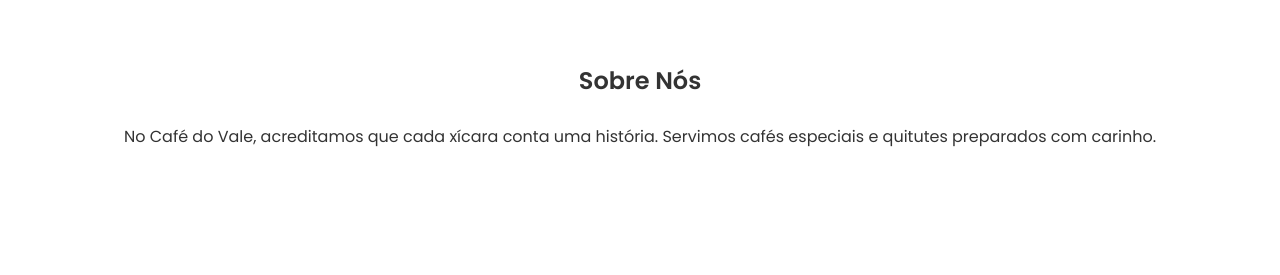
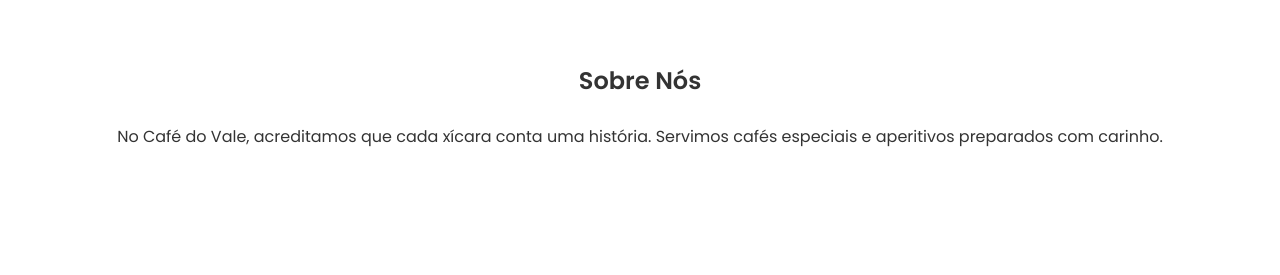
Before and after one commit to Nathan-Anhaia/Landing-page-cafe, a plain HTML site: page index.html in a window 1280 px wide. Shown: the part 860-1135 px from the top of the page. Drawn offline with nearby package versions, Linux system fonts and the light colour scheme; files that its build step writes are made by us from their sources; files whose address does not match are found by name.

Commit message:
Update index.html
Mudando palavra

```diff
--- a/index.html
+++ b/index.html
@@ -42,7 +42,7 @@
     <section id="about" class="about">
         <h2>Sobre Nós</h2>
         <p>No Café do Vale, acreditamos que cada xícara conta uma história.
-            Servimos cafés especiais e quitutes preparados com carinho.</p>
+            Servimos cafés especiais e aperitivos preparados com carinho.</p>
     </section>
 
     <!-- ===== MENU ===== -->
```
